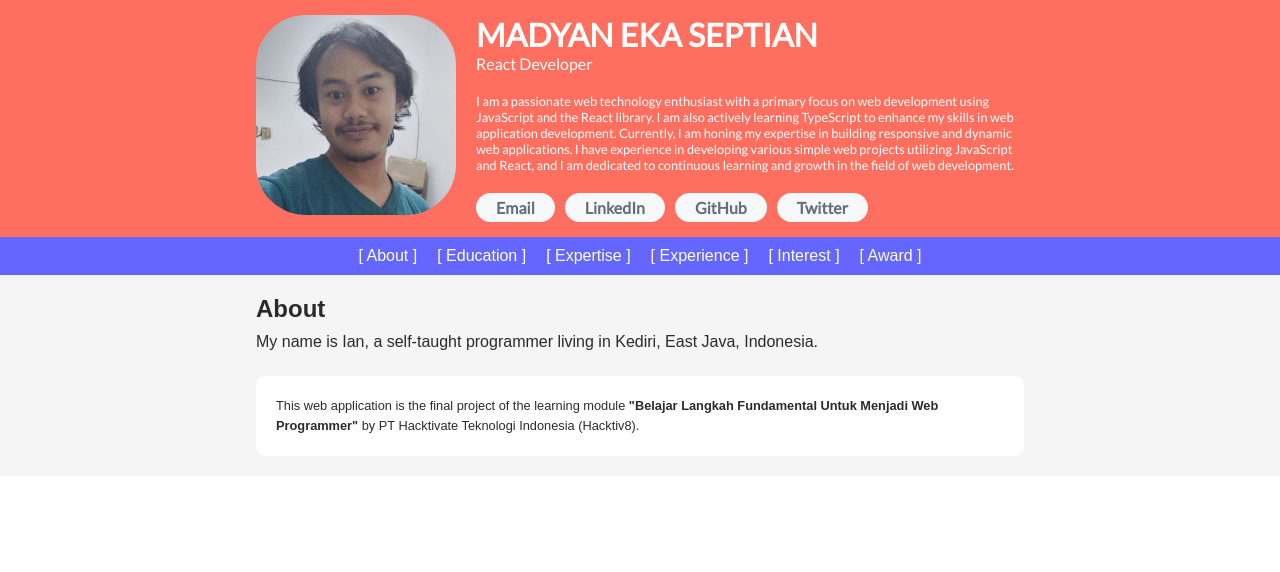
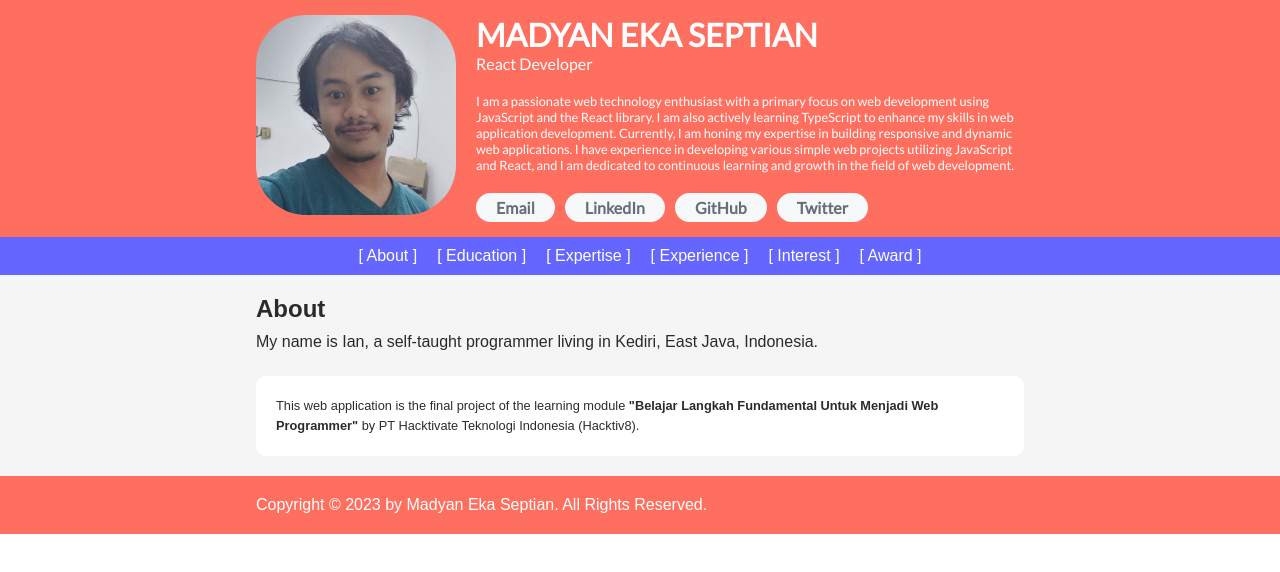
Before and after one commit to madyanes/cv-prakerja-hacktiv8, a React (Vite) app: page / in a window 1280 px wide. Shown: the top 572 px of the page. Built offline with nearby package versions, Linux system fonts and the light colour scheme; a web font is replaced by a local one.

Commit message:
Create site footer

```diff
--- a/src/App.css
+++ b/src/App.css
@@ -27,6 +27,12 @@ body {
 
 #root > header h1 {
   text-transform: uppercase;
+}
+
+#root > footer {
+  background-color: #ff230ba6;
+  padding-block: 20px;
+  color: white;
 }
 
 nav {
--- a/src/App.jsx
+++ b/src/App.jsx
@@ -1,6 +1,7 @@
 import Header from './components/Header';
 import Navigation from './components/Navigation';
 import Main from './components/Main';
+import Footer from './components/Footer';
 
 import './App.css';
 
@@ -10,6 +11,7 @@ function App() {
       <Header />
       <Navigation />
       <Main />
+      <Footer />
     </>
   );
 }
--- /dev/null
+++ b/src/components/Footer.jsx
@@ -0,0 +1,14 @@
+function Footer() {
+  return (
+    <footer>
+      <div className='wrapper'>
+        <p>
+          Copyright &copy; {new Date().getFullYear()} by Madyan Eka Septian. All
+          Rights Reserved.
+        </p>
+      </div>
+    </footer>
+  );
+}
+
+export default Footer;
```
